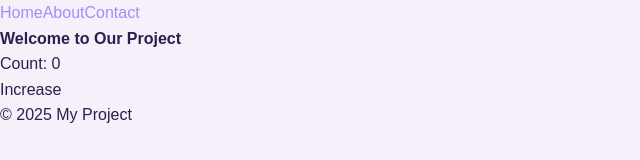
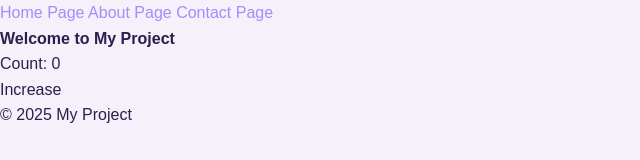
Before and after one commit to Namedoga/A-Modern-Book-Inventory-Explorer, a Next.js app in the folder my-app/: page / in a window 1280 px wide. Shown: the top 160 px of the page, without its empty margins (0-640 px from the left). Built offline with nearby package versions, Linux system fonts and the light colour scheme.

Commit message:
Added and fixed navbar footer and Main

```diff
--- a/my-app/src/components/MainContent.js
+++ b/my-app/src/components/MainContent.js
@@ -5,7 +5,7 @@ export default function MainContent() {
 
   return (
     <div>
-      <h1>Welcome to Our Project</h1>
+      <h1>Welcome to My Project</h1>
       <p>Count: {count}</p>
       <button onClick={() => setCount(count + 1)}>Increase</button>
     </div>
--- a/my-app/src/components/Navbar.js
+++ b/my-app/src/components/Navbar.js
@@ -3,9 +3,9 @@ import Link from 'next/link';
 function Navbar() {
   return (
     <nav>
-      <Link href="/">Home</Link>
-      <Link href="/about">About</Link>
-      <Link href="/contact">Contact</Link>
+      <Link href="/">Home Page </Link>
+      <Link href="/about">About Page </Link>
+      <Link href="/contact">Contact Page </Link>
     </nav>
   );
 }
--- a/my-app/src/pages/about.tsx
+++ /dev/null
@@ -1,10 +0,0 @@
-import Layout from '../Layout/Layout';
-
-export default function About() {
-  return (
-    <Layout>
-      <h1>About Us</h1>
-      <p>This is the about page.</p>
-    </Layout>
-  );
-}
--- a/my-app/src/pages/contact.tsx
+++ /dev/null
@@ -1,13 +0,0 @@
-import Layout from '../Layout/Layout';
-
-export default function Contact() {
-  return (
-    <Layout>
-      <h1>Contact Us</h1>
-      <form>
-        <input type="text" placeholder="Your Name" />
-        <button type="submit">Send</button>
-      </form>
-    </Layout>
-  );
-}
```
